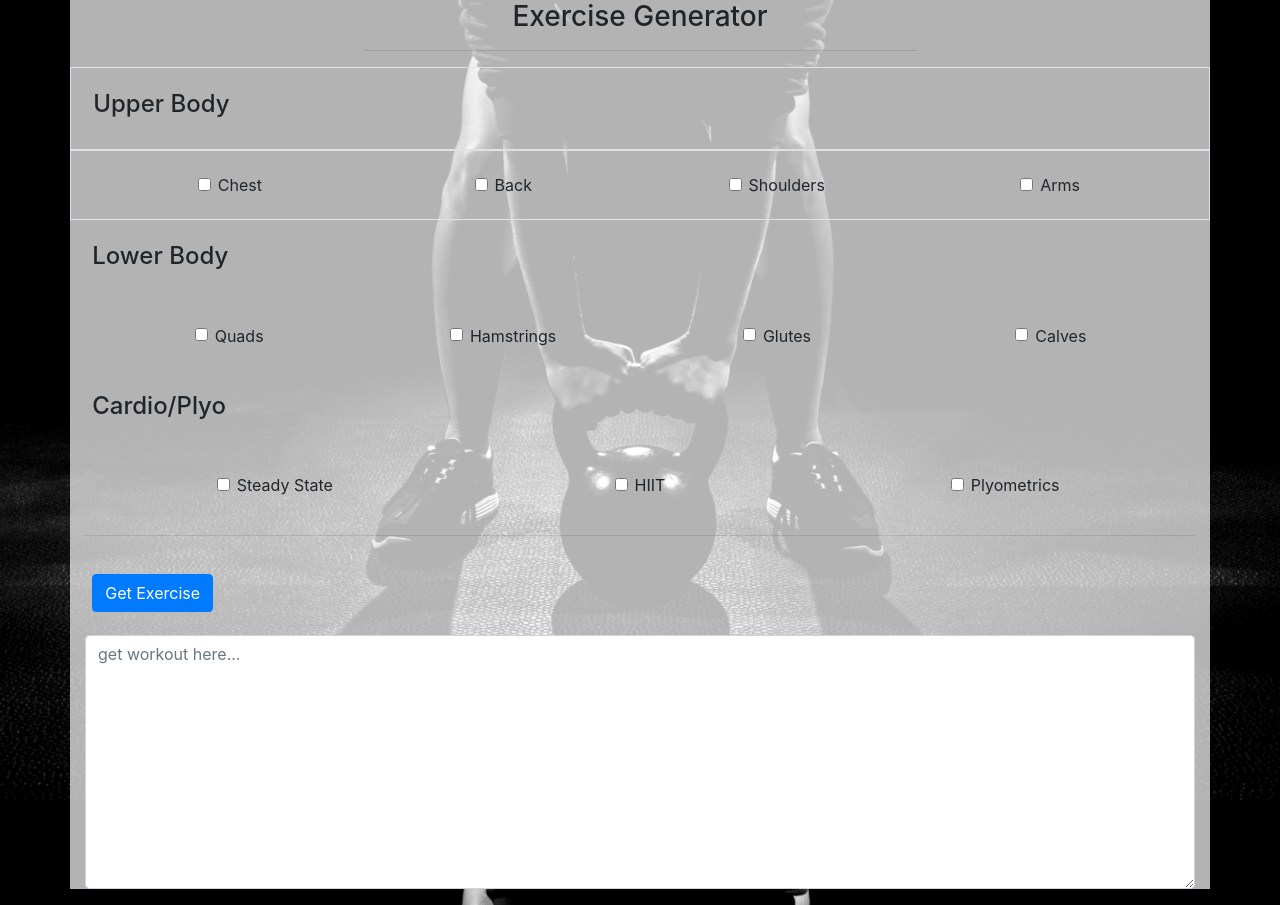
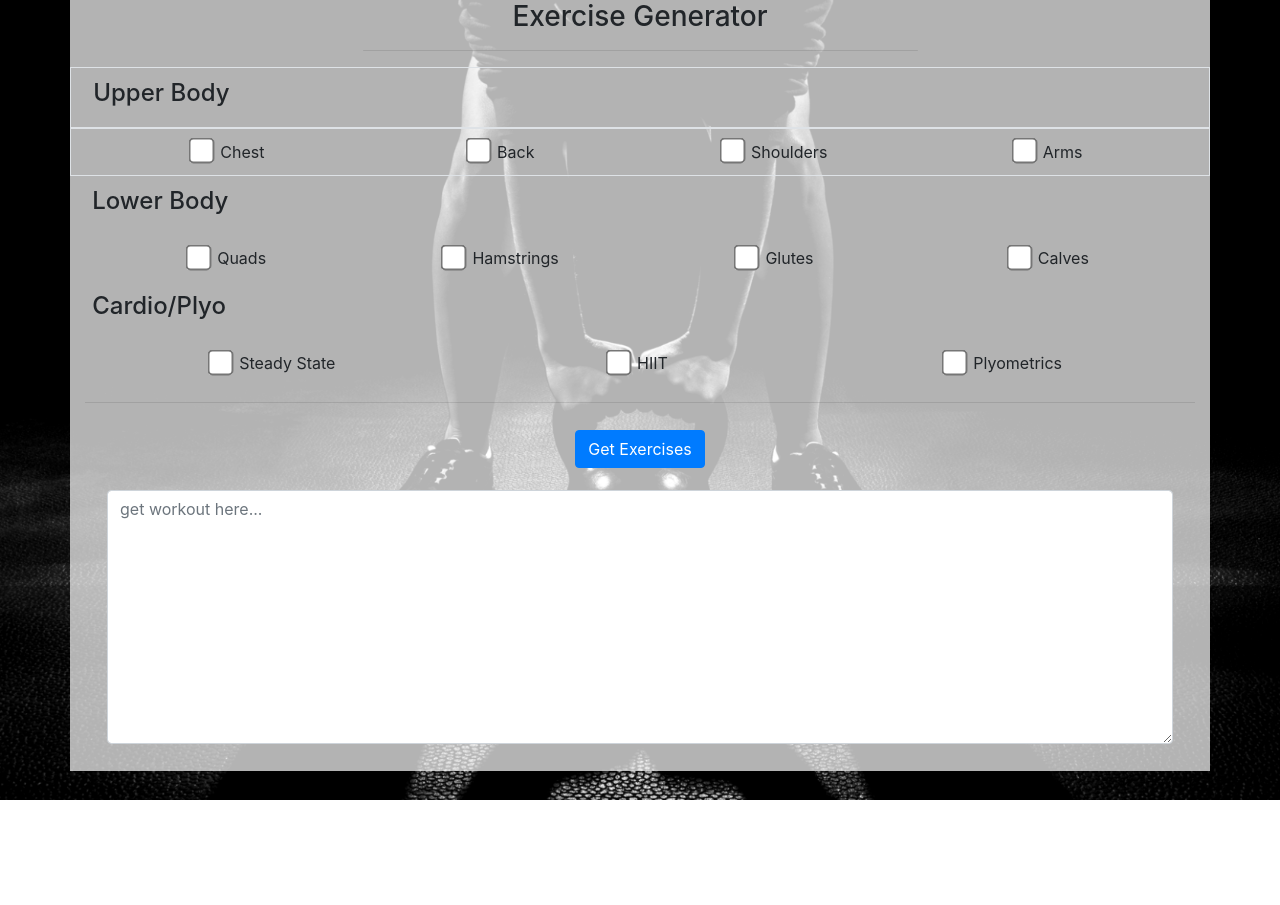
Before and after one commit to andrewh-code/react-xor-size, a React (Create React App) app: page / in a window 1280 px wide. After the commit the page ends 800 px from the top, so only its background shows below. Built offline with nearby package versions, Linux system fonts and the light colour scheme.

Commit message:
update css and layout

```diff
--- a/src/App.css
+++ b/src/App.css
@@ -45,13 +45,23 @@
 .row {
   text-align: center;
   border: 1px;
-  padding-bottom: 2%;
-  padding-top: 2%;
+  padding-bottom: 1%;
+  padding-top: 1%;
   padding-left: 2%;
   padding-right: 2%;
 }
-
+.row#getExercises{
+  text-align: center;
+}
 hr#title {
   border-radius: 5px;
   width: 50%;
 }
+
+input[type=checkbox] {
+  transform: scale(2.0);
+}
+
+label.form-check-label {
+  padding-left: 5px;
+}
--- a/src/App.js
+++ b/src/App.js
@@ -28,8 +28,9 @@ export class App extends Component {
     // cardio
     steadyStateCardioCheck: false,
     hiitCheck: false,
-    plyoCheck: false
+    plyoCheck: false,
 
+    testMsg: "hello"
   }
 
   handleChange = (e) => {
@@ -39,6 +40,14 @@ export class App extends Component {
     })
     console.log(e.target.name);
     console.log("hi");
+  }
+
+  btnUpdate = () => {
+    this.setState({
+      testMsg: "has been changed..."
+    });
+    console.log("button has been pressed");
+    console.log(this.testMsg);
   }
 
   render() {
@@ -126,7 +135,7 @@ export class App extends Component {
               <div className="form-check">
                 <input type="checkbox"
                     className="form-check-input"
-                    name="armsCheck"
+                    name="hamstringsCheck"
                     checked={this.state.hamstringsCheck}
                     onClick={this.handleChange}></input>
                   <label className="form-check-label" htmlFor="exampleCheck1">Hamstrings</label>
@@ -190,15 +199,20 @@ export class App extends Component {
               </div>
             </div>
             <hr></hr>
-            <div className="row" id="getExercises">
-              <button type="button" class="btn btn-primary">Get Exercise</button>
+            <div className="row justify-content-center" id="getExercises">
+              <button type="button"
+                  className="btn btn-primary"
+                  onClick={this.btnUpdate}>
+
+                    Get Exercises
+              </button>
             </div>
-            <div classNam="row">
-              <div class="form-group">
-                <textarea class="form-control"
+            <div className="row justify-content-center">
+              <div className="form-group">
+                <textarea className="form-control"
                           id="exampleFormControlTextarea1"
                           placeholder="get workout here..."
-                          rows="10"></textarea>
+                          rows="10" cols="100">{this.testMsg}</textarea>
               </div>
             </div>
           </div>
```
